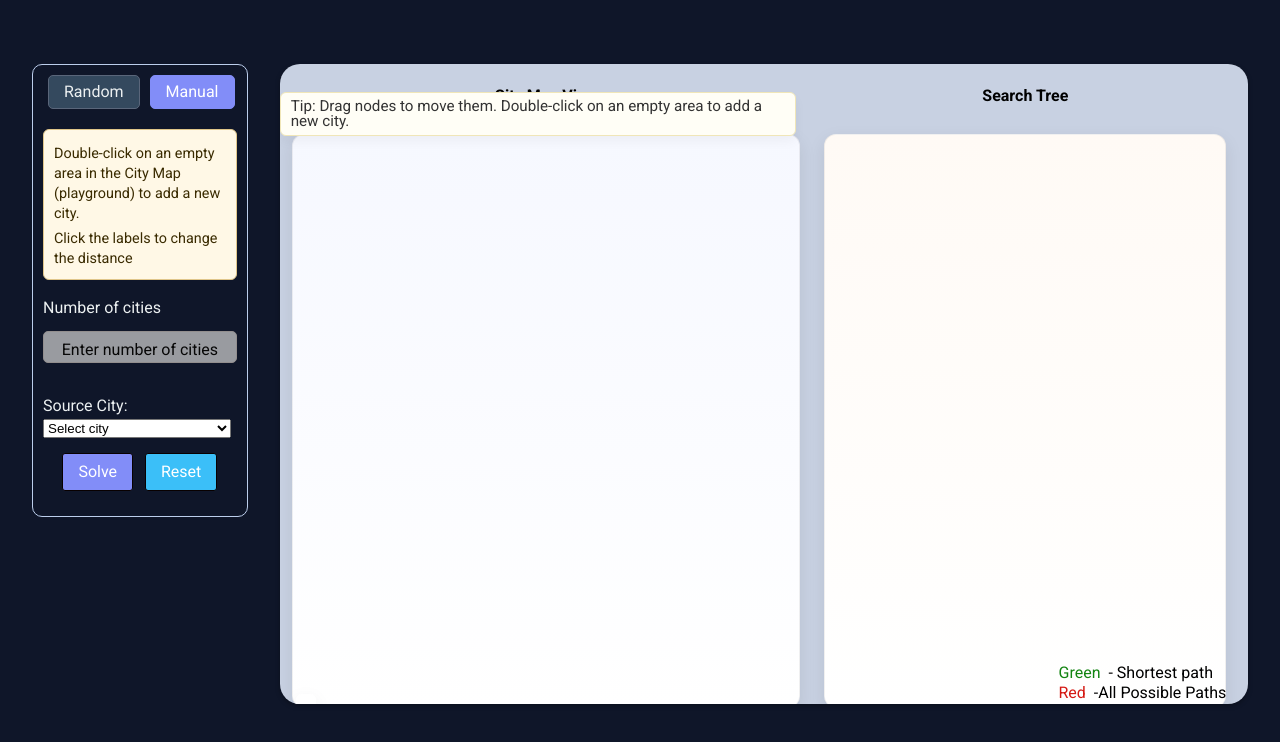
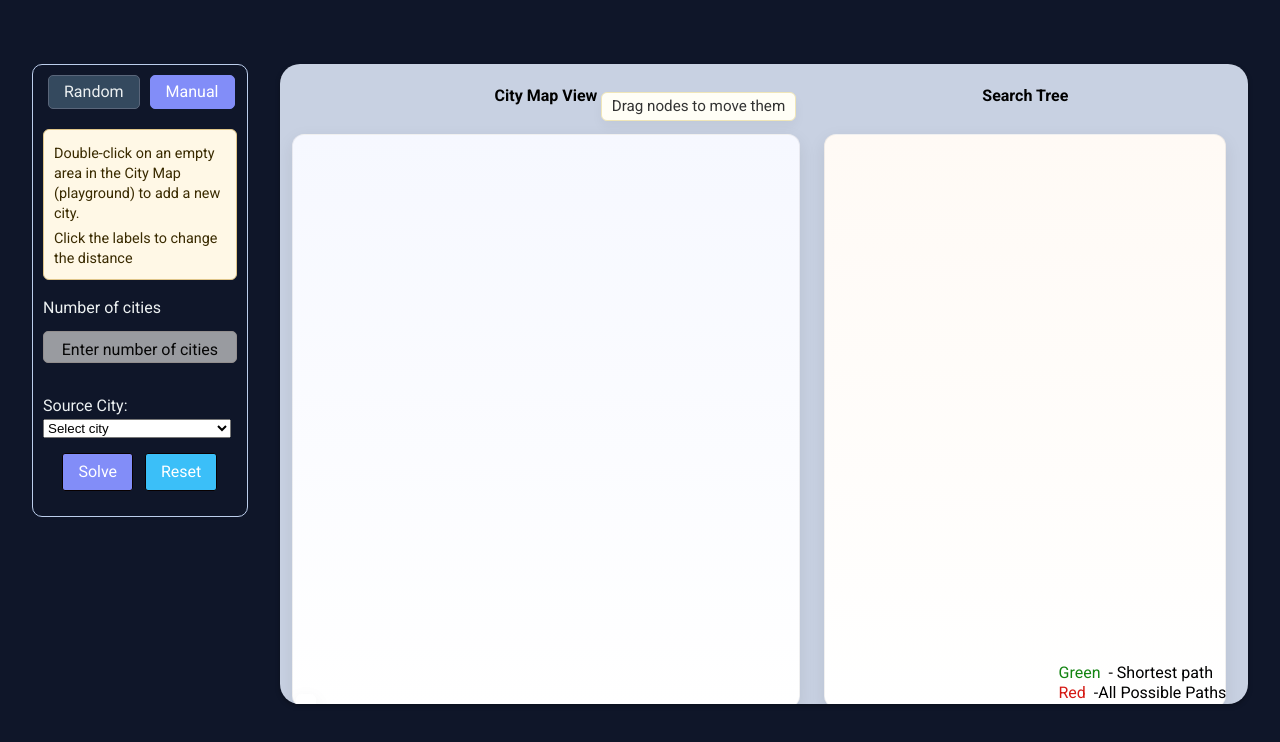
Before and after one commit to virtual-labs/exp-heuristic-search-au, a plain HTML site: page experiment/simulation/manual.html in a window 1280 px wide. Drawn offline with Linux system fonts and the light colour scheme.

```diff
--- a/experiment/simulation/manual.html
+++ b/experiment/simulation/manual.html
@@ -130,7 +130,7 @@
                     <!-- <b>DoubleClick</b> - add point <br>
                     <b>Drag</b> - nodes to change distance<br> -->
                 <!-- </div>  -->
-                <div id="mapTopNote" class="map-top-note">Tip: Drag nodes to move them. Double-click on an empty area to add a new city.</div>
+                <div id="mapTopNote" class="map-top-note"> Drag nodes to move them</div>
                 <div id="graph"></div>
                 <div class="graph-bottom-info">
                     <div id="shortest_path"></div>
```
